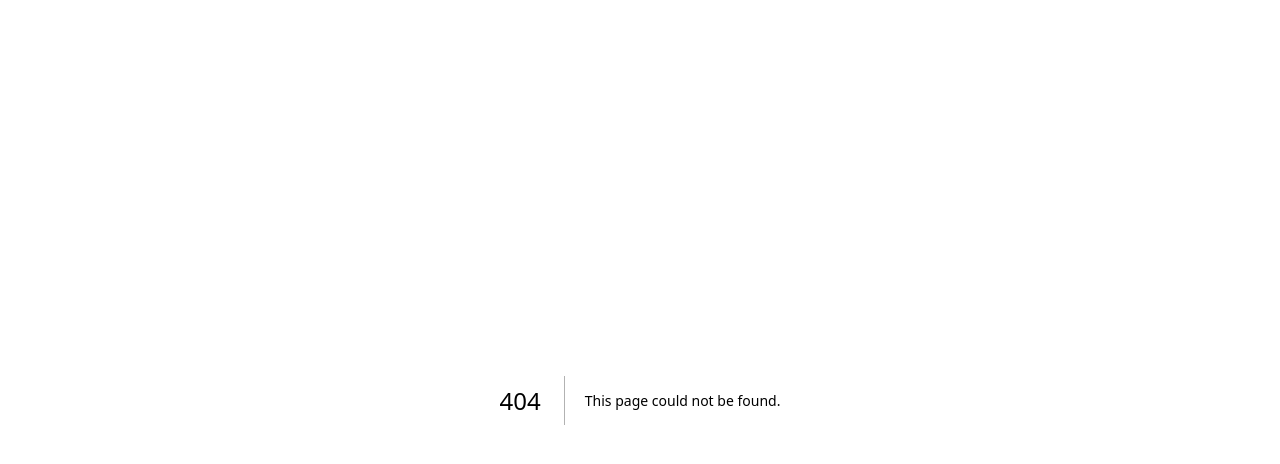
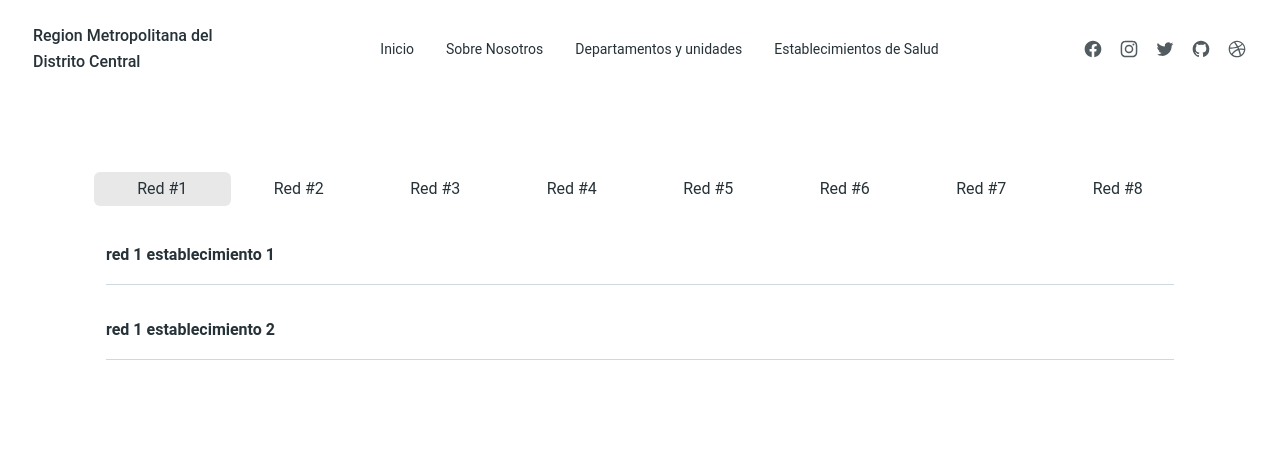
Before and after one commit to SerlioGiron/Pagina-web-Region-Metropolitana-DC, a Next.js app: page /Establecimientos in a window 1280 px wide. Before the commit this address had no page. Shown: the top 464 px of the page. Built offline with nearby package versions, Linux system fonts and the light colour scheme.

Commit message:
cambio en sobre-nosotros, cambio en establecimientos de salud

```diff
--- /dev/null
+++ b/src/app/Departamentos/page.jsx
@@ -0,0 +1,52 @@
+"use client";
+
+import {StickyNavbar} from "@/components/StickyNavbar";
+import {Card, CardBody, Typography} from "@material-tailwind/react";
+import {BuildingOfficeIcon} from "@heroicons/react/24/solid";
+
+const units = [
+    "Dirección General de Vigilancia del Marco Normativo",
+    "Dirección General de Normalización",
+    "Unidad de Comunicación Institucional",
+    "Unidad de Licitaciones",
+    "Unidad de Transparencia",
+    "Unidad de Vigilancia de la Salud",
+    "Comité de Control Interno Institucional",
+    "Bienes Nacionales",
+    "Subsecretaría de Redes Integradas de Servicio de Salud",
+    "Unidad de Gestión de la Información",
+    "Programa Ampliado de Inmunización PAI",
+    "Unidad Administradora de Fondos de Cooperación Externa UAFCE",
+    "Primer nivel de atención",
+    "Unidad de Logística de Medicamentos e Insumos",
+    "Unidad de Planeamiento y Evaluación de la Gestión",
+];
+
+const UnitCard = ({title}) => {
+    return (
+        <Card className="shadow-md rounded-xl">
+            <CardBody className="flex items-center space-x-4 p-4">
+                <div className="bg-blue-100 p-3 rounded-full">
+                    <BuildingOfficeIcon className="text-blue-500 w-6 h-6" />
+                </div>
+                <h3 className="text-lg font-semibold text-gray-700">{title}</h3>
+            </CardBody>
+        </Card>
+    );
+};
+
+export default function Departamentos() {
+    return (
+        <div className="container mx-auto items-center">
+            <StickyNavbar />
+            <Typography className="text-2xl font-bold text-gray-800 text-center pt-8">
+                Unidades y Direcciones
+            </Typography>
+            <div className="p-4 md:p-8 lg:p-16 grid grid-cols-1 md:grid-cols-2 lg:grid-cols-3 gap-6">
+                {units.map((unit, index) => (
+                    <UnitCard key={index} title={unit} />
+                ))}
+            </div>
+        </div>
+    );
+}
--- /dev/null
+++ b/src/app/Establecimientos/page.jsx
@@ -0,0 +1,14 @@
+'use client';
+import {StickyNavbar} from "@/components/StickyNavbar";
+import {Establecimientos} from "@/components/Establecimientos";
+
+
+
+export default function Establecimientos2() {
+    return (
+        <div>
+            <StickyNavbar />
+            <Establecimientos />
+        </div>
+    );
+}
--- /dev/null
+++ b/src/app/SobreNosotros/page.jsx
@@ -0,0 +1,71 @@
+'use client';
+import { Noticias } from "../../components/Noticias";
+import { CarouselDefault } from "../../components/Carousel";
+import { StickyNavbar } from "../../components/StickyNavbar";
+import { FooterWithSocialLinks } from '../../components/Footer';
+import { Galeria } from "../../components/Galeria";
+
+import { Card, CardBody, Typography } from "@material-tailwind/react";
+import { GlobeAltIcon, LightBulbIcon } from "@heroicons/react/24/solid";
+
+const Mision = () => {
+    return (
+        <Card className="shadow-lg rounded-xl md:w-1/2 bg-blue-50">
+            <CardBody className="p-6 text-center">
+                <div className="flex justify-center mb-4">
+                    <GlobeAltIcon className="w-12 h-12 text-blue-600" />
+                </div>
+                <Typography
+                    variant="h5"
+                    className="font-bold text-gray-800 mb-2"
+                >
+                    Misión
+                </Typography>
+                <Typography className="text-gray-600">
+                    Nuestra misión es proporcionar servicios de salud accesibles
+                    y de calidad, promoviendo el bienestar y la prevención de
+                    enfermedades en nuestra comunidad.
+                </Typography>
+            </CardBody>
+        </Card>
+    );
+};
+
+const Vision = () => {
+    return (
+        <Card className="shadow-lg rounded-xl md:w-1/2 bg-green-50">
+            <CardBody className="p-6 text-center">
+                <div className="flex justify-center mb-4">
+                    <LightBulbIcon className="w-12 h-12 text-green-600" />
+                </div>
+                <Typography
+                    variant="h5"
+                    className="font-bold text-gray-800 mb-2"
+                >
+                    Visión
+                </Typography>
+                <Typography className="text-gray-600">
+                    Ser una institución líder en el sector salud, reconocida por
+                    su excelencia en la atención médica y su compromiso con la
+                    innovación y la equidad.
+                </Typography>
+            </CardBody>
+        </Card>
+    );
+};
+
+export default function Region() {
+    return (
+        <div className="max-h-[768px]">
+            <StickyNavbar />
+            <CarouselDefault />
+            <div className="flex flex-col md:flex-row gap-8 p-8 items-center justify-center">
+                <Mision />
+                <Vision />
+            </div>
+            <Noticias />
+            <Galeria />
+            <FooterWithSocialLinks />
+        </div>
+    );
+}
--- a/src/app/SobreNosotros/page.tsx
+++ /dev/null
@@ -1,19 +0,0 @@
-import { Noticias } from "../../components/Noticias";
-import { CarouselDefault } from "../../components/Carousel";
-import { StickyNavbar } from "../../components/StickyNavbar";
-import { FooterWithSocialLinks } from '../../components/Footer';
-import { Establecimientos } from '../../components/Establecimientos';
-import { Galeria } from "../../components/Galeria";
-
-export default function Region() {
-    return (
-        <div className="max-h-[768px]">
-            <StickyNavbar />
-            <CarouselDefault />
-            <Establecimientos />
-            <Noticias />
-            <Galeria />
-            <FooterWithSocialLinks />
-        </div>
-    );
-}
--- a/src/components/Establecimientos.jsx
+++ b/src/components/Establecimientos.jsx
@@ -1,11 +1,25 @@
 "use client";
 import React from "react";
-import { Tabs, TabsHeader, TabsBody, Tab, TabPanel } from "../app/MTailwind";
-import { Accordion, AccordionHeader, AccordionBody, Typography } from "../app/MTailwind";
+import {Tabs, TabsHeader, TabsBody, Tab, TabPanel} from "../app/MTailwind";
+import {
+    Accordion,
+    AccordionHeader,
+    AccordionBody,
+    Typography,
+} from "../app/MTailwind";
 
 export function Establecimientos() {
-    const [open, setOpen] = React.useState(1);
-    const handleOpen = (value) => setOpen(open === value ? 0 : value);
+    const [open, setOpen] = React.useState(null);
+    const [openItems, setOpenItems] = React.useState([]);
+
+    const handleOpen = (tabValue, index) => {
+        const compositeKey = `${tabValue}-${index}`;
+        setOpenItems((prev) =>
+            prev.includes(compositeKey)
+                ? prev.filter((item) => item !== compositeKey)
+                : [...prev, compositeKey]
+        );
+    };
     const data = [
         {
             key: 1,
@@ -13,11 +27,11 @@ export function Establecimientos() {
             value: "red-1",
             items: [
                 {
-                    title: "HTML Guide",
+                    title: "red 1 establecimiento 1",
                     desc: " Horarios de atención <br />  Ubicación <br />  Contactos <br />  Servicios que ofrece",
                 },
                 {
-                    title: "HTML5 Features",
+                    title: "red 1 establecimiento 2",
                     desc: "Explore the new features in HTML5.",
                 },
             ],
@@ -28,11 +42,11 @@ export function Establecimientos() {
             value: "red-2",
             items: [
                 {
-                    title: "HTML Guide",
+                    title: "red 2 establecimiento 1",
                     desc: " Horarios de atención <br />  Ubicación <br />  Contactos <br />  Servicios que ofrece",
                 },
                 {
-                    title: "HTML5 Features",
+                    title: "red 2 establecimiento 2",
                     desc: "Explore the new features in HTML5.",
                 },
             ],
@@ -43,11 +57,11 @@ export function Establecimientos() {
             value: "red-3",
             items: [
                 {
-                    title: "HTML Guide",
+                    title: "red 3 establecimiento 1",
                     desc: " Horarios de atención <br />  Ubicación <br />  Contactos <br />  Servicios que ofrece",
                 },
                 {
-                    title: "HTML5 Features",
+                    title: "red 3 establecimiento 2",
                     desc: "Explore the new features in HTML5.",
                 },
             ],
@@ -58,11 +72,11 @@ export function Establecimientos() {
             value: "red-4",
             items: [
                 {
-                    title: "HTML Guide",
+                    title: "red 4 establecimiento 1",
                     desc: " Horarios de atención <br />  Ubicación <br />  Contactos <br />  Servicios que ofrece",
                 },
                 {
-                    title: "HTML5 Features",
+                    title: "red 4 establecimiento 2",
                     desc: "Explore the new features in HTML5.",
                 },
             ],
@@ -73,11 +87,11 @@ export function Establecimientos() {
             value: "red-5",
             items: [
                 {
-                    title: "HTML Guide",
+                    title: "red 5 establecimiento 1",
                     desc: " Horarios de atención <br />  Ubicación <br />  Contactos <br />  Servicios que ofrece",
                 },
                 {
-                    title: "HTML5 Features",
+                    title: "red 5 establecimiento 2",
                     desc: "Explore the new features in HTML5.",
                 },
             ],
@@ -88,11 +102,11 @@ export function Establecimientos() {
             value: "red-6",
             items: [
                 {
-                    title: "HTML Guide",
+                    title: "red 6 establecimiento 1",
                     desc: " Horarios de atención <br />  Ubicación <br />  Contactos <br />  Servicios que ofrece",
                 },
                 {
-                    title: "HTML5 Features",
+                    title: "red 6 establecimiento 2",
                     desc: "Explore the new features in HTML5.",
                 },
             ],
@@ -103,11 +117,11 @@ export function Establecimientos() {
             value: "red-7",
             items: [
                 {
-                    title: "HTML Guide",
+                    title: "red 7 establecimiento 1",
                     desc: " Horarios de atención <br />  Ubicación <br />  Contactos <br />  Servicios que ofrece",
                 },
                 {
-                    title: "HTML5 Features",
+                    title: "red 7 establecimiento 2",
                     desc: "Explore the new features in HTML5.",
                 },
             ],
@@ -118,43 +132,74 @@ export function Establecimientos() {
             value: "red-8",
             items: [
                 {
-                    title: "HTML Guide",
+                    title: "red 8 establecimiento 1",
                     desc: " Horarios de atención <br />  Ubicación <br />  Contactos <br />  Servicios que ofrece",
                 },
                 {
-                    title: "HTML5 Features",
+                    title: "red 8 establecimiento 2",
                     desc: "Explore the new features in HTML5.",
                 },
             ],
-        }
+        },
     ];
 
+    const handleTabChange = () => {
+        setOpenItems([]); // Reset openItems when tab changes
+    };
+
     return (
-        <Tabs value="establecimiento-1" orientation="horizontal" className="pt-12 pb-12 max-w-[1100px] mx-auto">
+        <div>
+
+            <Tabs
+                value="red-1"
+                orientation="horizontal"
+                className="pt-12 pb-12 max-w-[1100px] mx-auto"
+                onChange={handleTabChange}
+            >
                 <TabsHeader
                     className="bg-transparent"
                     indicatorProps={{
                         className: "bg-gray-900/10 shadow-none !text-gray-900",
-                }}             >
-                {data.map(({ label, value }) => (
-                    <Tab key={value} value={value} >
+                    }}
+                >
+                    {data.map(({label, value}) => (
+                        <Tab key={value} value={value}>
                             {label}
                         </Tab>
                     ))}
                 </TabsHeader>
-            <TabsBody >
-                {data.map(({ value, items }) => (
-                    <TabPanel key={value} value={value} className="space-y-4">
+                <TabsBody>
+                    {data.map(({value, items}) => (
+                        <TabPanel
+                            key={value}
+                            value={value}
+                            className="space-y-4"
+                        >
                             {items.map((item, index) => (
-                            <Accordion key={index} open={open === index} >
-                                <AccordionHeader onClick={() => handleOpen(1)} >
-                                    <Typography variant="h6" color="blue-gray"  >
+                                <Accordion
+                                    key={index}
+                                    open={openItems.includes(
+                                        `${value}-${index}`
+                                    )}
+                                >
+                                    <AccordionHeader
+                                        onClick={() => handleOpen(value, index)}
+                                    >
+                                        <Typography
+                                            variant="h6"
+                                            color="blue-gray"
+                                        >
                                             {item.title}
                                         </Typography>
                                     </AccordionHeader>
                                     <AccordionBody>
-                                    <Typography variant="paragraph" color="gray"  >
-                                        {item.desc.split('<br />').map((line, i) => (
+                                        <Typography
+                                            variant="paragraph"
+                                            color="gray"
+                                        >
+                                            {item.desc
+                                                .split("<br />")
+                                                .map((line, i) => (
                                                     <React.Fragment key={i}>
                                                         {line}
                                                         <br />
@@ -168,5 +213,6 @@ export function Establecimientos() {
                     ))}
                 </TabsBody>
             </Tabs>
+        </div>
     );
 }
--- a/src/components/StickyNavbar.jsx
+++ b/src/components/StickyNavbar.jsx
@@ -43,7 +43,7 @@ export function StickyNavbar() {
         variant="small"
         color="blue-gray"
         className="p-1 font-normal"        >
-        <Link href="/" className="flex items-center">
+        <Link href="/Departamentos" className="flex items-center">
           Departamentos y unidades
         </Link>
       </Typography>
@@ -52,7 +52,7 @@ export function StickyNavbar() {
         variant="small"
         color="blue-gray"
         className="p-1 font-normal"        >
-        <Link href="/" className="flex items-center">
+        <Link href="/Establecimientos" className="flex items-center">
           Establecimientos de Salud
         </Link>
       </Typography>
--- a/tsconfig.json
+++ b/tsconfig.json
@@ -22,6 +22,6 @@
       "@/*": ["./src/*"]
     }
   },
-  "include": ["next-env.d.ts", "**/*.ts", "**/*.tsx", ".next/types/**/*.ts", "src/app/MTailwind.jsx", "src/components/Carousel.jsx", "src/app/Blog-page/page.jsx", "src/app/Blog-page/page.jsx", "src/components/Establecimientos.jsx", "src/components/Descargas.jsx", "src/components/Galeria.jsx", "src/components/Footer.jsx", "src/components/StickyNavbar.jsx", "src/components/Preguntas.jsx", "src/components/Noticias.jsx", "src/components/HorizontalCard.jsx"],
+  "include": ["next-env.d.ts", "**/*.ts", "**/*.tsx", ".next/types/**/*.ts", "src/app/MTailwind.jsx", "src/components/Carousel.jsx", "src/app/Blog-page/page.jsx", "src/app/Blog-page/page.jsx", "src/components/Establecimientos.jsx", "src/components/Descargas.jsx", "src/components/Galeria.jsx", "src/components/Footer.jsx", "src/components/StickyNavbar.jsx", "src/components/Preguntas.jsx", "src/components/Noticias.jsx", "src/components/HorizontalCard.jsx", "src/app/SobreNosotros/page.jsx"],
   "exclude": ["node_modules"]
 }
```
Lines whose indentation alone changed are shown as unchanged.
